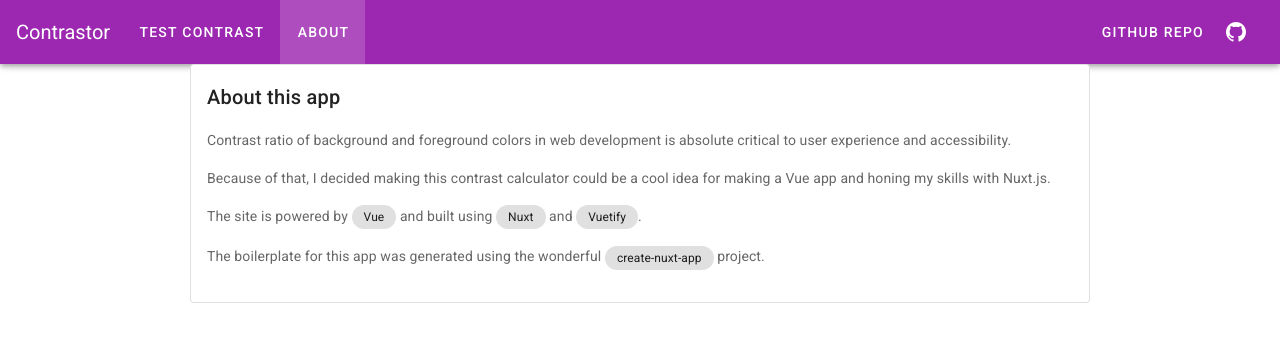
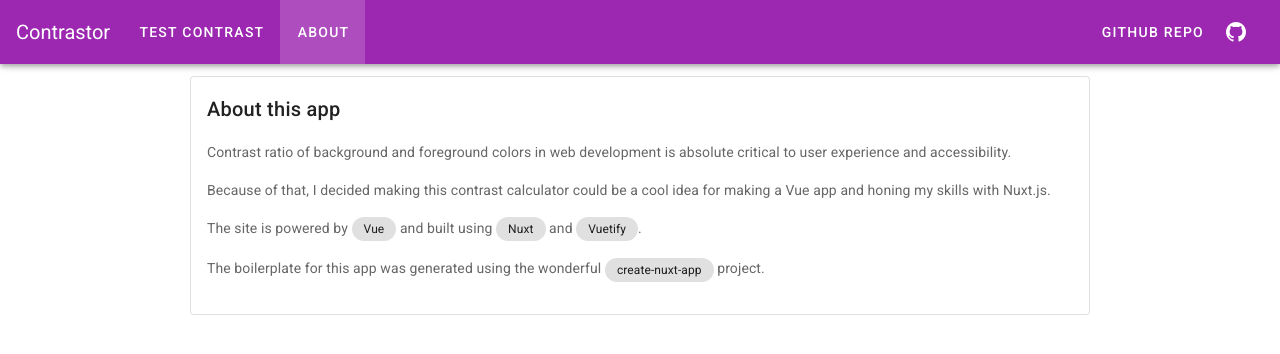
Before and after one commit to amitkummer/contrastor, a Nuxt app: page /about in a window 1280 px wide. Shown: the top 354 px of the page. Built offline with nearby package versions, Linux system fonts and the light colour scheme.

Commit message:
Reside about card in a container to add margins

```diff
--- a/pages/about.vue
+++ b/pages/about.vue
@@ -1,10 +1,11 @@
 <template>
+  <v-container class="d-flex justify-center">
     <v-card outlined width="900px" class="mx-auto">
       <v-card-title> About this app </v-card-title>
       <v-card-text>
         <p>
-        Contrast ratio of background and foreground colors in web development is
-        absolute critical to user experience and accessibility.
+          Contrast ratio of background and foreground colors in web development
+          is absolute critical to user experience and accessibility.
         </p>
         <p>
           Because of that, I decided making this contrast calculator could be a
@@ -15,7 +16,8 @@
           <v-chip link small href="https://vuejs.org/"> Vue </v-chip>
           and built using
           <v-chip link small href="https://nuxtjs.org/"> Nuxt </v-chip> and
-        <v-chip link small href="https://vuetifyjs.com/en/"> Vuetify </v-chip>.
+          <v-chip link small href="https://vuetifyjs.com/en/"> Vuetify </v-chip
+          >.
         </p>
         <p>
           The boilerplate for this app was generated using the wonderful
@@ -26,4 +28,5 @@
         </p>
       </v-card-text>
     </v-card>
+  </v-container>
 </template>
```
Lines whose indentation alone changed are shown as unchanged.
